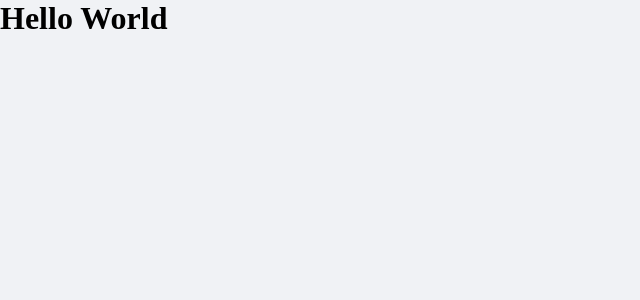
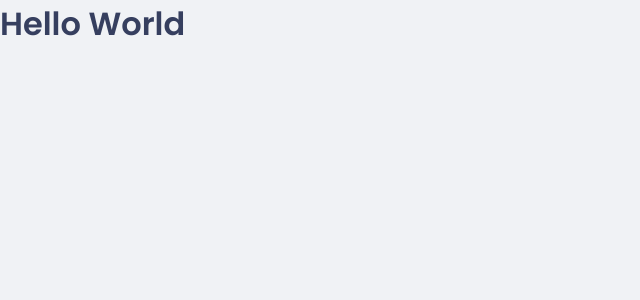
Before and after one commit to jovemcleb/wallet, a React (Vite) app: page / in a window 1280 px wide. Shown: the top 300 px of the page, without its empty margins (0-640 px from the left). Built offline with nearby package versions, Linux system fonts and the light colour scheme.

Commit message:
feat: implementa algumas alterações no estilo

```diff
--- a/index.html
+++ b/index.html
@@ -3,8 +3,11 @@
 
 <head>
   <meta charset="UTF-8" />
-  <link rel="icon" type="image/svg+xml" href="/vite.svg" />
+  <link rel="icon" type="image/svg+xml" href="./src/assets/wallet-logo.svg" />
   <meta name="viewport" content="width=device-width, initial-scale=1.0" />
+  <link rel="preconnect" href="https://fonts.googleapis.com">
+  <link rel="preconnect" href="https://fonts.gstatic.com" crossorigin>
+  <link href="https://fonts.googleapis.com/css2?family=Poppins:wght@400;500;600;700&display=swap" rel="stylesheet">
   <title>Wallet</title>
 </head>
 
--- a/src/styles/global.ts
+++ b/src/styles/global.ts
@@ -5,9 +5,38 @@ export const globalStyles = globalCss({
     margin: 0,
     padding: 0,
   },
+
   body: {
     '-webkit-font-smoothing': 'antialiased',
     '-moz-osx-font-smoothing': 'grayscale',
     boxSizing: 'border-box',
+    color: '$gray700',
+  },
+
+  'body, input, textarea, button': {
+    fontFamily: "'Poppins', sans-serif",
+    fontWeight: 400,
+  },
+
+  'h1, h2, h3, h4, h5, h6, strong': {
+    fontWeight: 600,
+  },
+
+  html: {
+    '@laptop': {
+      fontSize: '93.75%',
+    },
+    '@tablet': {
+      fontSize: '87.5%',
+    },
+  },
+
+  button: {
+    cursor: 'pointer',
+  },
+
+  '[disabled]': {
+    opacity: 0.6,
+    cursor: 'not-allowed',
   },
 });
--- a/src/styles/index.ts
+++ b/src/styles/index.ts
@@ -15,6 +15,7 @@ export const {
       gray300: '#969CB2',
       gray700: '#363F5F',
       white: '#FFFFFF',
+      purple300: '#6933FF',
       purple500: '#5429CC',
       green: '#33CC95',
       red: '#E52E4D',
@@ -23,9 +24,9 @@ export const {
   media: {
     mobile: '(max-width: 376px)',
     largeMobile: '(max-width: 500px)',
-    tablet: '(max-width: 820px)',
+    tablet: '(max-width: 720px)',
     laptopTab: '(max-width: 975px)',
-    laptop: '(max-width: 1270px)',
+    laptop: '(max-width: 1080px)',
     largeLaptop: '(max-width: 1440px)',
   },
 });
```
